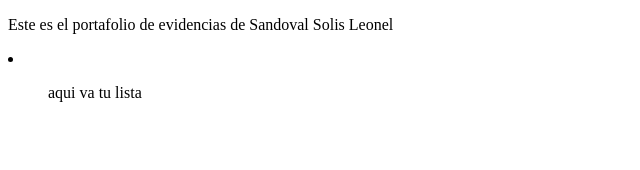
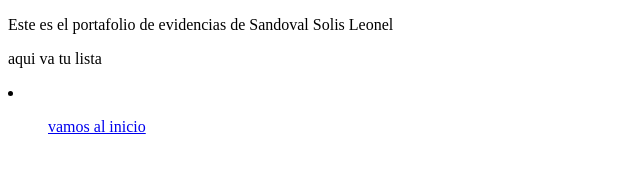
Before and after one commit to SANDOVALSOLISLEONEL/4IV8_Sandoval_Solis_Leonel, a plain HTML site: page index.html in a window 1280 px wide. Shown: the whole page, without its empty margins (0-640 px from the left). Drawn offline with Linux system fonts and the light colour scheme.

Commit message:
agregamos enlaces de navegacion

```diff
--- a/index.html
+++ b/index.html
@@ -7,8 +7,9 @@
 </head>
 <body>
     <p>Este es el portafolio de evidencias de Sandoval Solis Leonel</p>
+    <p>aqui va tu lista</p>
     <li>
-        <ol>aqui va tu lista</ol>
+        <ol><a href="./01PrimeraPractica/inicio.html">vamos al inicio</a></ol>
     </li>
 </body>
 </html>
```
Also changed, not shown: 01PrimeraPractica/inicio.html (+1 -0 lines).
